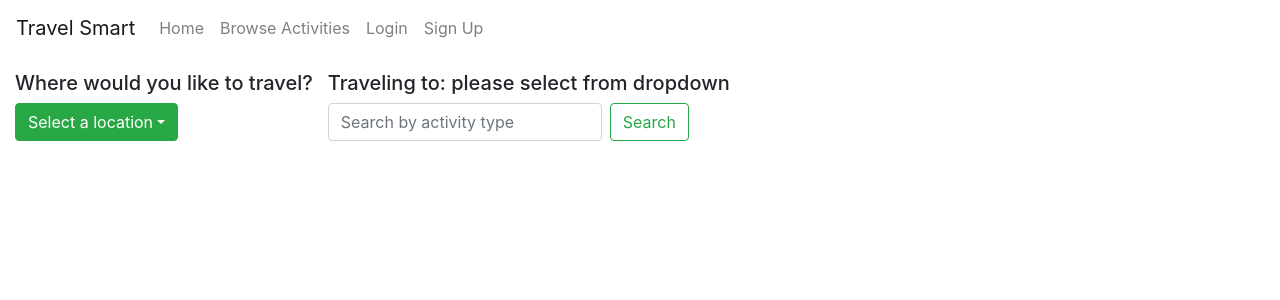
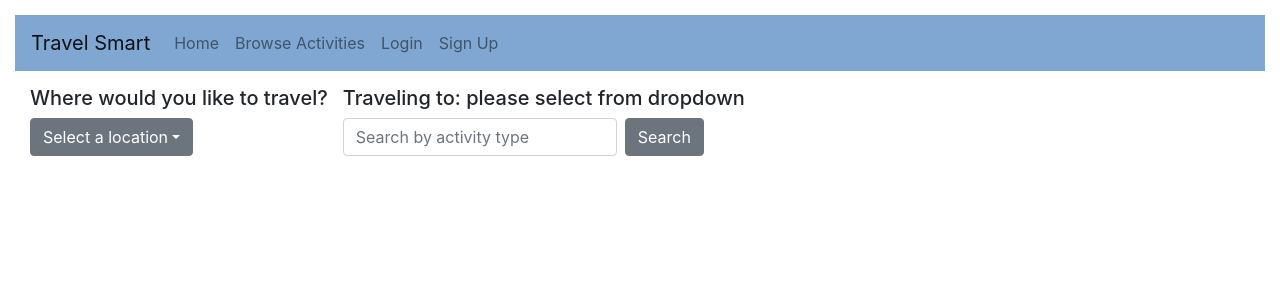
Before and after one commit to arbeuerman/travel-smart-frontend, a React (Create React App) app: page /activities in a window 1280 px wide. Shown: the top 300 px of the page. Built offline with nearby package versions, Linux system fonts and the light colour scheme.

Commit message:
more css

```diff
--- a/src/components/ActivityContainer.js
+++ b/src/components/ActivityContainer.js
@@ -6,14 +6,16 @@ function ActivityContainer(props) {
 
     return (
         <div style={{margin: '15px'}}>
-            <div style={{display: 'flex'}}>
+            <div style={{display: 'flex', margin: '15px'}}>
                 <FilterBar getSelectedActivities={props.getSelectedActivities} />
                 <div style={{marginLeft: '15px'}}>
                     <h5>Traveling to: {props.location ? props.location : 'please select from dropdown'}</h5>
                     <SearchBar handleSearch={props.handleSearch}/>
                 </div>
             </div>
-            <Activities activities={props.activities} />
+            <div style={{alignSelf: 'center'}}>
+                <Activities activities={props.activities} />
+            </div>
         </div>
     )
 }
--- a/src/components/FilterBar.js
+++ b/src/components/FilterBar.js
@@ -11,7 +11,7 @@ function FilterBar(props) {
         <div style={{marginBottom: '15px'}}>
             <h5>Where would you like to travel?</h5>
             <DropdownButton
-                variant="success"
+                variant="secondary"
                 id="dropdown-basic"
                 title="Select a location"
                 onSelect={handleSelection}>
--- a/src/components/Header.js
+++ b/src/components/Header.js
@@ -3,7 +3,7 @@ import Nav from 'react-bootstrap/Nav'
 
 function Header(props) {
     return (
-        <div>
+        <div style={{backgroundColor: '#80a7d2', margin: '15px'}}>
             <Navbar>
                 <Navbar.Brand href="/home" to='/home'>Travel Smart</Navbar.Brand>
                     <Navbar.Toggle aria-controls="basic-navbar-nav" />
--- a/src/components/Home.js
+++ b/src/components/Home.js
@@ -8,7 +8,7 @@ function Home(props) {
                 color: 'white',
                 textAlign: 'center'
                 }}
-            className='home'
+            className='bckgrd-image'
         >
             <h4>Welcome to Travel Smart!</h4>
             <p><h6>The premier app for planning your next trip</h6></p>
--- a/src/components/Login.js
+++ b/src/components/Login.js
@@ -58,8 +58,8 @@ class Login extends Component {
 
     render(){
         return(
-            <div style={{margin: '15px'}}>
-                <Form onSubmit={this.handleSubmit}>
+            <div style={{margin: '15px'}} className = 'bckgrd-image'>
+                <Form onSubmit={this.handleSubmit} style={{margin: '15px'}}>
                     <h3>Log In</h3>
                     <Form.Group>
                         <Form.Label>Username</Form.Label>
--- a/src/components/SearchBar.js
+++ b/src/components/SearchBar.js
@@ -32,7 +32,7 @@ class SearchBar extends Component{
                         onChange={(event) => {this.setState({searchText: event.target.value})}}
                     />
                     <Button
-                        variant="outline-success"
+                        variant="secondary"
                         type='submit'
                     >Search</Button>
                     {this.state.searchText
--- a/src/components/Signup.js
+++ b/src/components/Signup.js
@@ -30,7 +30,8 @@ export default class Signup extends Component {
 
     render() {
         return(
-            <Form style={{margin: '15px'}} onSubmit={this.handleSubmit}>
+            <div style={{margin: '15px'}} className = 'bckgrd-image'>
+                <Form style={{margin: '15px'}} onSubmit={this.handleSubmit} >
                     <h3>Sign Up</h3>
                     <Form.Group>
                         <Form.Label>Username</Form.Label>
@@ -80,6 +81,7 @@ export default class Signup extends Component {
                         <Nav.Link href="/login" to='/login'>Log in</Nav.Link>
                     </p>
                 </Form>
+            </div>
         )
     }
 }
--- a/src/index.css
+++ b/src/index.css
@@ -12,10 +12,11 @@ code {
     monospace;
 }
 
-.home {
+.bckgrd-image {
   background-image: url("https://www.state.gov/wp-content/uploads/2020/11/shutterstock_186964970-scaled.jpg");
   height: 100vh;
   background-position: center;
   background-repeat: no-repeat;
   background-size: cover;
+  color: white;
 }
```
Lines whose indentation alone changed are shown as unchanged.
